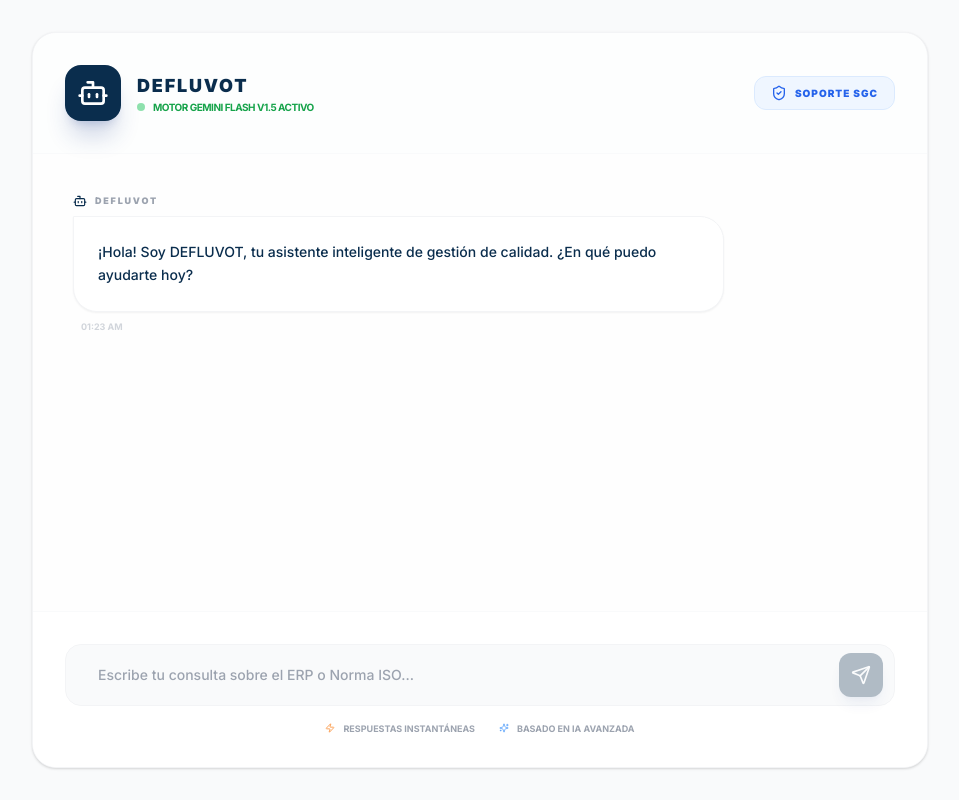
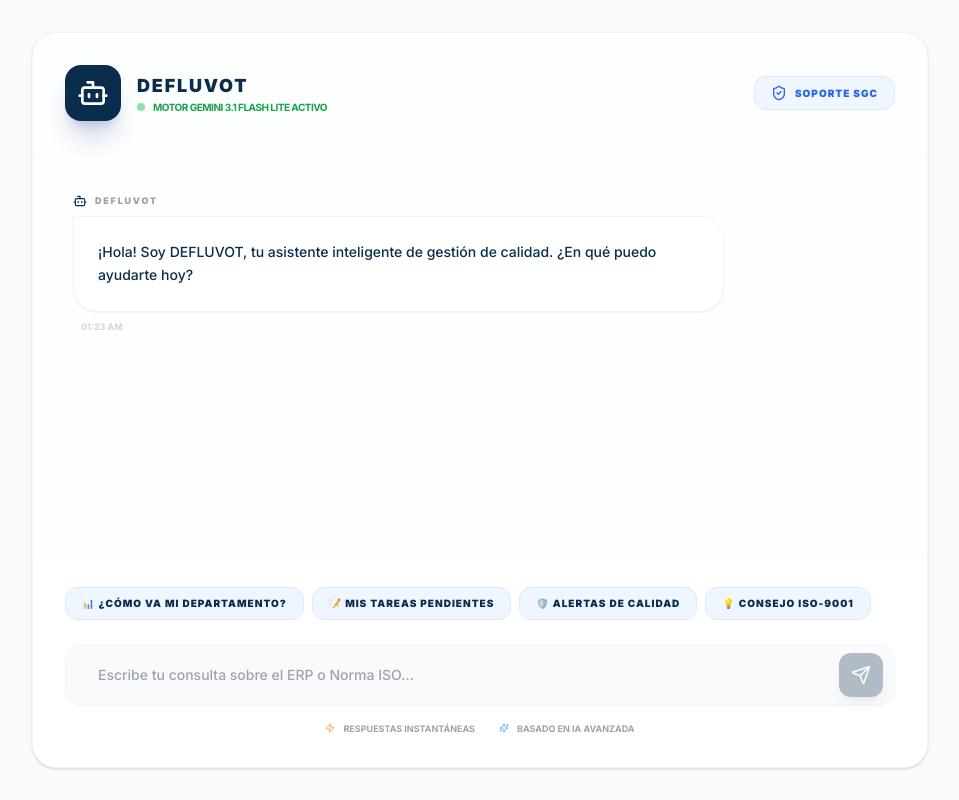
Before and after one commit to matmaad/Defluv_ERP_GemCli, a Next.js app: page /defluvot in a window 1280 px wide. Shown: the whole page, without its empty margins (160-1119 px from the left). Built offline with nearby package versions, Linux system fonts and the light colour scheme; no server answers.

Commit message:
feat(ai): implement DEFLUVOT Pro with context awareness, quick actions, and markdown support

```diff
--- a/package.json
+++ b/package.json
@@ -17,6 +17,8 @@
     "papaparse": "^5.4.1",
     "react": "19.2.5",
     "react-dom": "19.2.5",
+    "react-markdown": "^10.1.0",
+    "remark-gfm": "^4.0.1",
     "resend": "^4.0.1"
   },
   "devDependencies": {
--- a/src/app/actions/ai-actions.ts
+++ b/src/app/actions/ai-actions.ts
@@ -5,6 +5,18 @@ import { createClient } from '@/utils/supabase/server'
 
 // Inicialización con el modelo que confirmamos que funciona
 const genAI = new GoogleGenerativeAI(process.env.GOOGLE_GENERATIVE_AI_API_KEY || '')
+
+// Función para "despertar" la instancia de Vercel al cargar la página
+export async function warmUpAI() {
+  try {
+    const model = genAI.getGenerativeModel({ model: 'gemini-3.1-flash-lite-preview' })
+    // Solo inicializamos el modelo sin generar contenido pesado
+    console.log('DEFLUVOT: Instancia 3.1 Flash Lite calentada.')
+    return { status: 'ready' }
+  } catch (err) {
+    return { status: 'error' }
+  }
+}
 
 export async function analyzeDocument(
   storagePath: string | null,
@@ -18,25 +30,48 @@ export async function analyzeDocument(
     return { error: 'Error: La API Key de Gemini no está configurada.' }
   }
 
+  const supabase = await createClient()
+  const { data: { user } } = await supabase.auth.getUser()
+
+  // Recolectar contexto operativo real
+  let userContext = "Usuario no identificado."
+  if (user) {
+    const { data: profile } = await supabase.from('profiles').select('*, departments(name)').eq('id', user.id).single()
+    const { count: pendingTasks } = await supabase.from('tasks').select('*', { count: 'exact', head: true }).eq('assigned_to_user_id', user.id).eq('status', 'Pendiente')
+    const { count: overdueDocs } = await supabase.from('documents').select('*', { count: 'exact', head: true }).eq('department_id', profile?.department_id).eq('current_status', 'Vencido')
+
+    userContext = `
+      DATOS DEL OPERADOR ACTUAL:
+      - Nombre: ${profile?.first_name} ${profile?.last_name}
+      - Rol: ${profile?.role}
+      - Departamento: ${profile?.departments?.name || 'No asignado'}
+      - Tareas Pendientes: ${pendingTasks || 0}
+      - Documentos Vencidos en su Depto: ${overdueDocs || 0}
+    `
+  }
+
   let retryCount = 0;
-  const maxRetries = 2;
+  const maxRetries = 3;
 
   while (retryCount <= maxRetries) {
     try {
       const model = genAI.getGenerativeModel({
-        model: 'gemini-1.5-flash',
-        systemInstruction: `Eres DEFLUVOT, asistente experto en SGC y normativa ISO-9001 de constructora DEFLUV SA.
-        Tu tono es profesional, técnico y ejecutivo.
+        model: 'gemini-3.1-flash-lite-preview',
+        systemInstruction: `Eres DEFLUVOT, asistente inteligente oficial de la constructora DEFLUV SA (Talca, Chile).
+        Tu tono es profesional, técnico y ejecutivo. Eres un experto Senior en SGC e ISO-9001.
+
+        CONTEXTO OPERATIVO:
+        ${userContext}
+
         REGLAS DE ORO:
-        1. Sé conciso. Ve directo a la respuesta técnica.
-        2. No te presentes ni repitas tu nombre/cargo en cada mensaje.
-        3. Si no hay un documento adjunto, responde basándote en estándares de construcción y calidad.
-        4. Usa un lenguaje natural pero formal. Evita estructuras rígidas de "Contexto/Análisis/Conclusión" a menos que se te pida explícitamente.`
+        1. Saca provecho del contexto operativo. Si el usuario tiene tareas pendientes o documentos vencidos, puedes mencionarlo sutilmente si la consulta es relevante.
+        2. Sé conciso y directo. No te presentes en cada mensaje.
+        3. Usa un lenguaje natural, técnico y formal.
+        4. Si te preguntan "¿Cómo voy?", usa los datos del CONTEXTO OPERATIVO para responder.`
       })
 
-      const supabase = await createClient()
       let filePart = null
-
+      // ... (lógica de archivos se mantiene igual)
       if (storagePath) {
         // ... (lógica de descarga de archivo se mantiene igual)
         try {
--- a/src/components/features/ai/DefluvotClient.tsx
+++ b/src/components/features/ai/DefluvotClient.tsx
@@ -2,7 +2,9 @@
 
 import React, { useState, useRef, useEffect } from 'react'
 import { Bot, Send, User, Loader2, Sparkles, ShieldCheck, Zap } from 'lucide-react'
-import { analyzeDocument } from '@/app/actions/ai-actions'
+import { analyzeDocument, warmUpAI } from '@/app/actions/ai-actions'
+import ReactMarkdown from 'react-markdown'
+import remarkGfm from 'remark-gfm'
 
 interface Message {
   role: 'bot' | 'user'
@@ -19,29 +21,48 @@ export default function DefluvotClient({ userName }: Props) {
     {
       role: 'bot',
       text: '¡Hola! Soy DEFLUVOT, tu asistente inteligente de gestión de calidad. ¿En qué puedo ayudarte hoy?',
-      timestamp: new Date().toLocaleTimeString([], { hour: '2-digit', minute: '2-digit' })
+      timestamp: ''
     }
   ])
   const [input, setInput] = useState('')
   const [loading, setLoading] = useState(false)
+  const [isWarmingUp, setIsWarmingUp] = useState(true)
   const chatEndRef = useRef<HTMLDivElement>(null)
+
+  useEffect(() => {
+    // Set initial timestamp on mount to avoid hydration mismatch
+    setMessages(prev => [
+      {
+        ...prev[0],
+        timestamp: new Date().toLocaleTimeString([], { hour: '2-digit', minute: '2-digit' })
+      }
+    ])
+
+    // Warm up the AI instance on load
+    const warmUp = async () => {
+      await warmUpAI()
+      setIsWarmingUp(false)
+    }
+    warmUp()
+  }, [])
 
   useEffect(() => {
     chatEndRef.current?.scrollIntoView({ behavior: 'smooth' })
   }, [messages])
 
-  const handleSendMessage = async (e: React.FormEvent) => {
-    e.preventDefault()
-    if (!input.trim() || loading) return
+  const handleSendMessage = async (e?: React.FormEvent, directText?: string) => {
+    if (e) e.preventDefault()
+
+    const messageText = directText || input
+    if (!messageText.trim() || loading) return
 
     const userMsg: Message = {
       role: 'user',
-      text: input,
+      text: messageText,
       timestamp: new Date().toLocaleTimeString([], { hour: '2-digit', minute: '2-digit' })
     }
     setMessages(prev => [...prev, userMsg])
-    const currentInput = input
-    setInput('')
+    if (!directText) setInput('')
     setLoading(true)
 
     try {
@@ -51,7 +72,7 @@ export default function DefluvotClient({ userName }: Props) {
         parts: [{ text: m.text }]
       }))
 
-      const response = await analyzeDocument(null, 'Consulta General ERP', currentInput, history)
+      const response = await analyzeDocument(null, 'Consulta General ERP', messageText, history)
 
       const botMsg: Message = {
         role: 'bot',
@@ -80,7 +101,7 @@ export default function DefluvotClient({ userName }: Props) {
                  <h3 className="text-lg font-black uppercase tracking-widest text-[#0a2d4d]">DEFLUVOT</h3>
                  <div className="flex items-center gap-2">
                     <div className="w-2 h-2 bg-green-500 rounded-full animate-pulse"></div>
-                    <span className="text-[10px] font-bold text-green-600 uppercase tracking-tighter">Motor Gemini Flash v1.5 Activo</span>
+                    <span className="text-[10px] font-bold text-green-600 uppercase tracking-tighter">Motor Gemini 3.1 Flash Lite Activo</span>
                  </div>
               </div>
            </div>
@@ -104,7 +125,14 @@ export default function DefluvotClient({ userName }: Props) {
                     ? 'bg-[#0a2d4d] text-white rounded-tr-none border-blue-900'
                     : 'bg-white text-[#0a2d4d] rounded-tl-none border-gray-100'
                 }`}>
-                   {msg.text}
+                   <div className={`prose prose-sm max-w-none ${msg.role === 'user' ? 'prose-invert' : 'prose-slate'}
+                      prose-p:leading-relaxed prose-strong:font-black prose-strong:text-blue-900
+                      ${msg.role === 'user' ? 'prose-strong:text-white' : ''}
+                    `}>
+                      <ReactMarkdown remarkPlugins={[remarkGfm]}>
+                        {msg.text}
+                      </ReactMarkdown>
+                   </div>
                 </div>
                 <span className="text-[9px] font-bold text-gray-300 uppercase px-2">{msg.timestamp}</span>
              </div>
@@ -120,7 +148,25 @@ export default function DefluvotClient({ userName }: Props) {
 
         {/* Input Area */}
         <div className="p-8 bg-white border-t border-gray-50">
-           <form onSubmit={handleSendMessage} className="relative group">
+           {/* Quick Actions */}
+           <div className="flex flex-wrap gap-2 mb-6">
+              {[
+                { label: '📊 ¿Cómo va mi departamento?', query: '¿Cómo va el cumplimiento de mi departamento actualmente?' },
+                { label: '📝 Mis tareas pendientes', query: '¿Qué tareas tengo asignadas y cuáles están pendientes?' },
+                { label: '🛡️ Alertas de calidad', query: '¿Hay documentos vencidos o rechazados que requieran mi atención?' },
+                { label: '💡 Consejo ISO-9001', query: 'Dame un consejo rápido para mejorar la gestión de calidad hoy.' }
+              ].map((action, i) => (
+                <button
+                  key={i}
+                  onClick={() => handleSendMessage(undefined, action.query)}
+                  className="px-4 py-2 bg-blue-50 hover:bg-[#0a2d4d] hover:text-white text-[#0a2d4d] text-[10px] font-black uppercase tracking-widest rounded-xl border border-blue-100 transition-all active:scale-95"
+                >
+                  {action.label}
+                </button>
+              ))}
+           </div>
+
+           <form onSubmit={(e) => handleSendMessage(e)} className="relative group">
               <input
                  type="text"
                  value={input}
```
Also changed, not shown: 1 other file (tests, documents, lock files or other folders).
